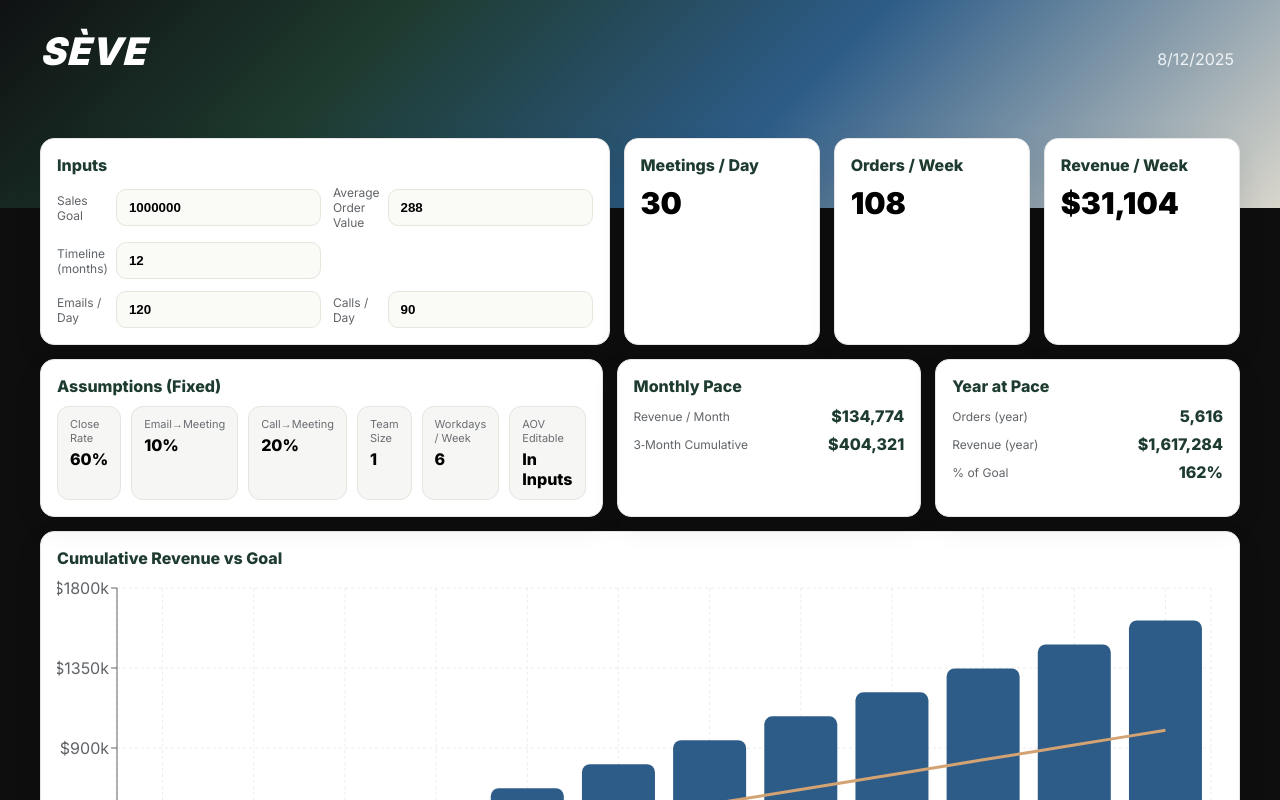
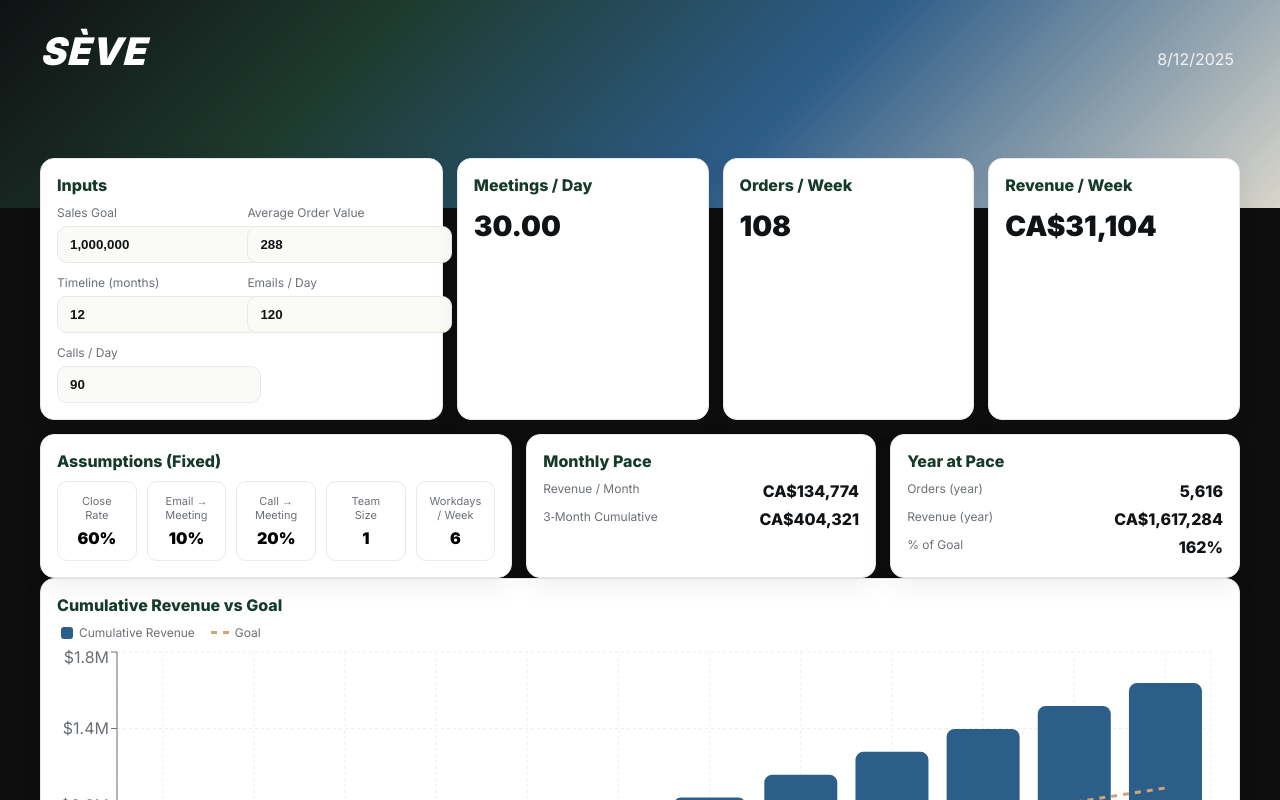
Before and after one commit to cocosteez/seve-dashboard, a Next.js app: page /app in a window 1280 px wide. Shown: the top 800 px of the page. Built offline with nearby package versions, Linux system fonts and the light colour scheme.

Commit message:
Update page.tsx

```diff
--- a/app/app/page.tsx
+++ b/app/app/page.tsx
@@ -1,6 +1,6 @@
 "use client";
 
-import { useEffect, useMemo, useState } from "react";
+import { useCallback, useEffect, useMemo, useState } from "react";
 import {
   ResponsiveContainer,
   BarChart,
@@ -12,28 +12,30 @@ import {
   Line,
 } from "recharts";
 
+// ---- Brand / tokens ---------------------------------------------------------
 const brand = {
-  ink: "#0F1112",
-  forest: "#1E3B2F",
-  slate: "#606468",
-  stone: "#E8E5DC",
+  bg: "#0E0F10",
+  surface: "#FFFFFF",
+  border: "#E9E9E9",
+  grid: "#EFEFEF",
+  ink: "#101315",
+  sub: "#6B7075",
+  forest: "#153A2A",
+  blue: "#2C5E8A",
+  gold: "#D4A373",
   off: "#FAFAF7",
-  deepBlue: "#2D5C88",
-  gold: "#D4A373",
-  card: "#FFFFFF",
-  border: "#E6E6E6",
-  grid: "#ECECEC",
 };
 
-// ── fixed assumptions (locked) ────────────────────────────────────────────────
+// ---- Locks (fixed assumptions) ----------------------------------------------
 const LOCK = {
-  closeRate: 0.6, // 60%
-  emailToMeeting: 0.10, // 10%
-  callToMeeting: 0.20, // 20%
+  closeRate: 0.6,         // 60%
+  emailToMeeting: 0.10,   // 10%
+  callToMeeting: 0.20,    // 20%
   team: 1,
   workdays: 6,
 };
 
+// ---- Types ------------------------------------------------------------------
 type Inputs = {
   salesGoal: number;
   months: number;
@@ -42,7 +44,10 @@ type Inputs = {
   callsPerDay: number;
 };
 
-const defaults: Inputs = {
+type MonthRow = { name: string; cumulative: number; goal: number };
+
+// ---- Defaults ---------------------------------------------------------------
+const DEFAULTS: Inputs = {
   salesGoal: 1_000_000,
   months: 12,
   aov: 288,
@@ -50,214 +55,237 @@ const defaults: Inputs = {
   callsPerDay: 90,
 };
 
-function money(n: number) {
-  return n.toLocaleString(undefined, {
-    style: "currency",
-    currency: "USD",
-    maximumFractionDigits: 0,
-  });
-}
-function pct(n: number) {
-  return (n * 100).toFixed(0) + "%";
+// ---- Utils ------------------------------------------------------------------
+const money0 = (n: number) =>
+  n.toLocaleString(undefined, { style: "currency", currency: "CAD", maximumFractionDigits: 0 });
+
+const pct0 = (n: number) => `${Math.round(n * 100)}%`;
+
+// Numeric input that lets you type freely then commit on blur/Enter
+function NumericInput({
+  value,
+  onCommit,
+  min,
+}: {
+  value: number;
+  onCommit: (n: number) => void;
+  min?: number;
+}) {
+  const [raw, setRaw] = useState(() => value.toLocaleString());
+
+  useEffect(() => setRaw(value.toLocaleString()), [value]);
+
+  const commit = useCallback(() => {
+    const cleaned = raw.replace(/,/g, "").trim();
+    const parsed = cleaned === "" ? 0 : Number(cleaned);
+    const next = Number.isFinite(parsed) ? parsed : 0;
+    onCommit(min != null ? Math.max(next, min) : next);
+    // normalize display with grouping
+    setRaw((min != null ? Math.max(next, min) : next).toLocaleString());
+  }, [raw, onCommit, min]);
+
+  return (
+    <input
+      value={raw}
+      onChange={(e) => setRaw(e.target.value)}
+      onBlur={commit}
+      onKeyDown={(e) => e.key === "Enter" && (e.target as HTMLInputElement).blur()}
+      inputMode="decimal"
+      style={{
+        width: "100%",
+        border: `1px solid ${brand.border}`,
+        borderRadius: 10,
+        padding: "10px 12px",
+        background: brand.off,
+        fontWeight: 600,
+        color: brand.ink,
+      }}
+    />
+  );
 }
 
+// ---- Small UI atoms ---------------------------------------------------------
+const Card = ({
+  title,
+  children,
+  minHeight,
+}: {
+  title: string;
+  children: React.ReactNode;
+  minHeight?: number;
+}) => (
+  <div
+    style={{
+      background: brand.surface,
+      border: `1px solid ${brand.border}`,
+      borderRadius: 14,
+      boxShadow: "0 10px 28px rgba(0,0,0,0.06)",
+      padding: 16,
+      minHeight,
+    }}
+  >
+    <div style={{ fontWeight: 800, color: brand.forest, marginBottom: 10 }}>{title}</div>
+    {children}
+  </div>
+);
+
+const KPI = ({ label, value }: { label: string; value: string }) => (
+  <div style={{ display: "grid", gap: 4 }}>
+    <div style={{ color: brand.sub, fontSize: 12 }}>{label}</div>
+    <div style={{ fontWeight: 900, fontSize: 28, color: brand.ink }}>{value}</div>
+  </div>
+);
+
+const StatRow = ({ k, v }: { k: string; v: string }) => (
+  <div style={{ display: "grid", gridTemplateColumns: "1fr auto" }}>
+    <div style={{ color: brand.sub, fontSize: 12 }}>{k}</div>
+    <div style={{ fontWeight: 800, color: brand.ink }}>{v}</div>
+  </div>
+);
+
+// ---- Page -------------------------------------------------------------------
 export default function Page() {
+  // inputs with localStorage persistence
   const [inp, setInp] = useState<Inputs>(() => {
-    if (typeof window === "undefined") return defaults;
+    if (typeof window === "undefined") return DEFAULTS;
     try {
-      const saved = localStorage.getItem("seve.fixed.inputs");
-      return saved ? JSON.parse(saved) : defaults;
+      const saved = localStorage.getItem("seve.inputs");
+      return saved ? JSON.parse(saved) : DEFAULTS;
     } catch {
-      return defaults;
+      return DEFAULTS;
     }
   });
 
   useEffect(() => {
     try {
-      localStorage.setItem("seve.fixed.inputs", JSON.stringify(inp));
+      localStorage.setItem("seve.inputs", JSON.stringify(inp));
     } catch {}
   }, [inp]);
 
-  const d = useMemo(() => {
+  // calculations derived from inputs + locks
+  const calc = useMemo(() => {
     const weeks = Math.round(inp.months * 4.333);
-
     const meetingsPerDay =
-      inp.emailsPerDay * LOCK.emailToMeeting +
-      inp.callsPerDay * LOCK.callToMeeting;
-
-    const meetingsPerWeekTeam = meetingsPerDay * LOCK.workdays * LOCK.team;
-    const ordersPerWeek = meetingsPerWeekTeam * LOCK.closeRate;
+      inp.emailsPerDay * LOCK.emailToMeeting + inp.callsPerDay * LOCK.callToMeeting;
+    const meetingsPerWeek = meetingsPerDay * LOCK.workdays * LOCK.team;
+    const ordersPerWeek = meetingsPerWeek * LOCK.closeRate;
     const revenuePerWeek = ordersPerWeek * inp.aov;
-
     const revenuePerMonth = revenuePerWeek * 4.333;
     const revenueYear = revenuePerMonth * inp.months;
     const ordersYear = ordersPerWeek * weeks;
 
-    const months = Array.from({ length: inp.months }, (_, i) => i);
+    // chart rows
     const monthlyGoal = inp.salesGoal / inp.months;
-
     let cum = 0;
-    const data = months.map((i) => {
+    const data: MonthRow[] = Array.from({ length: inp.months }, (_, i) => {
       cum += revenuePerMonth;
       const goalCum = monthlyGoal * (i + 1);
-      const label = new Date(2000, i, 1).toLocaleString(undefined, {
-        month: "short",
-      });
+      const label = new Date(2000, i, 1).toLocaleString(undefined, { month: "short" });
       return { name: label, cumulative: Math.round(cum), goal: Math.round(goalCum) };
     });
 
+    const maxY = Math.max(...data.flatMap((r) => [r.cumulative, r.goal]));
+    const yTickFmt =
+      maxY >= 1_000_000
+        ? (v: number) => "$" + (v / 1_000_000).toFixed(1) + "M"
+        : (v: number) => "$" + Math.round(v / 1_000) + "k";
+
     return {
       meetingsPerDay,
-      meetingsPerWeekTeam,
       ordersPerWeek,
-      ordersYear,
       revenuePerWeek,
       revenuePerMonth,
+      ordersYear,
       revenueYear,
       data,
+      yTickFmt,
     };
   }, [inp]);
 
-  // UI helpers
-  const Card = ({
-    title,
-    children,
-    style,
-  }: {
-    title: string;
-    children: any;
-    style?: React.CSSProperties;
-  }) => (
+  // common card height for the three KPIs
+  const KPI_HEIGHT = 126;
+
+  return (
     <div
       style={{
-        background: brand.card,
-        borderRadius: 14,
-        border: `1px solid ${brand.border}`,
-        boxShadow: "0 10px 28px rgba(0,0,0,0.08)",
-        padding: 16,
-        ...style,
+        maxWidth: 1200,
+        margin: "0 auto",
+        padding: "20px 18px 28px",
       }}
     >
-      <div style={{ fontWeight: 800, color: brand.forest, marginBottom: 10 }}>
-        {title}
-      </div>
-      {children}
-    </div>
-  );
-
-  const InputField = ({
-    label,
-    value,
-    onChange,
-  }: {
-    label: string;
-    value: number;
-    onChange: (n: number) => void;
-  }) => (
-    <div
-      style={{
-        display: "grid",
-        gridTemplateColumns: "1.2fr 1fr",
-        alignItems: "center",
-        gap: 8,
-      }}
-    >
-      <div style={{ color: brand.slate, fontSize: 12 }}>{label}</div>
-      <input
-        value={String(value)}
-        onChange={(e) => onChange(Number(e.target.value || 0))}
-        inputMode="decimal"
-        style={{
-          border: `1px solid ${brand.stone}`,
-          borderRadius: 10,
-          padding: "10px 12px",
-          background: brand.off,
-          fontWeight: 600,
-        }}
-      />
-    </div>
-  );
-
-  const Stat = ({ k, v }: { k: string; v: string }) => (
-    <div
-      style={{
-        display: "grid",
-        gridTemplateColumns: "1.2fr 1fr",
-        alignItems: "center",
-        marginBottom: 8,
-      }}
-    >
-      <div style={{ color: brand.slate, fontSize: 12 }}>{k}</div>
-      <div style={{ textAlign: "right", fontWeight: 800, color: brand.forest }}>
-        {v}
-      </div>
-    </div>
-  );
-
-  return (
-    <div style={{ maxWidth: 1200, margin: "0 auto", padding: "0 18px 28px" }}>
-      {/* row: inputs + KPIs */}
+      {/* Row 1: Inputs (wider) + three KPIs */}
       <div
         style={{
           display: "grid",
-          gridTemplateColumns: "1.4fr 1fr 1fr 1fr",
+          gridTemplateColumns: "1.6fr 1fr 1fr 1fr",
           gap: 14,
-          marginTop: -40,
         }}
       >
         <Card title="Inputs">
-          <div
-            style={{
-              display: "grid",
-              gridTemplateColumns: "1fr 1fr",
-              gap: 12,
-            }}
-          >
-            <InputField
-              label="Sales Goal"
-              value={inp.salesGoal}
-              onChange={(v) => setInp((s) => ({ ...s, salesGoal: v }))}
-            />
-            <InputField
-              label="Average Order Value"
-              value={inp.aov}
-              onChange={(v) => setInp((s) => ({ ...s, aov: v }))}
-            />
-            <InputField
-              label="Timeline (months)"
-              value={inp.months}
-              onChange={(v) => setInp((s) => ({ ...s, months: v }))}
-            />
-            <div />
-            <InputField
-              label="Emails / Day"
-              value={inp.emailsPerDay}
-              onChange={(v) => setInp((s) => ({ ...s, emailsPerDay: v }))}
-            />
-            <InputField
-              label="Calls / Day"
-              value={inp.callsPerDay}
-              onChange={(v) => setInp((s) => ({ ...s, callsPerDay: v }))}
-            />
+          <div style={{ display: "grid", gridTemplateColumns: "1fr 1fr", gap: 12 }}>
+            <div>
+              <div style={{ color: brand.sub, fontSize: 12, marginBottom: 6 }}>Sales Goal</div>
+              <NumericInput
+                value={inp.salesGoal}
+                onCommit={(n) => setInp((s) => ({ ...s, salesGoal: n }))}
+                min={0}
+              />
+            </div>
+            <div>
+              <div style={{ color: brand.sub, fontSize: 12, marginBottom: 6 }}>
+                Average Order Value
+              </div>
+              <NumericInput value={inp.aov} onCommit={(n) => setInp((s) => ({ ...s, aov: n }))} min={1} />
+            </div>
+
+            <div>
+              <div style={{ color: brand.sub, fontSize: 12, marginBottom: 6 }}>
+                Timeline (months)
+              </div>
+              <NumericInput
+                value={inp.months}
+                onCommit={(n) => setInp((s) => ({ ...s, months: Math.max(1, Math.round(n)) }))}
+                min={1}
+              />
+            </div>
+            <div>
+              <div style={{ color: brand.sub, fontSize: 12, marginBottom: 6 }}>Emails / Day</div>
+              <NumericInput
+                value={inp.emailsPerDay}
+                onCommit={(n) => setInp((s) => ({ ...s, emailsPerDay: Math.max(0, Math.round(n)) }))}
+                min={0}
+              />
+            </div>
+
+            <div>
+              <div style={{ color: brand.sub, fontSize: 12, marginBottom: 6 }}>Calls / Day</div>
+              <NumericInput
+                value={inp.callsPerDay}
+                onCommit={(n) => setInp((s) => ({ ...s, callsPerDay: Math.max(0, Math.round(n)) }))}
+                min={0}
+              />
+            </div>
           </div>
         </Card>
 
-        <Card title="Meetings / Day">
-          <div style={{ fontSize: 30, fontWeight: 900 }}>{Number(d.meetingsPerDay.toFixed(2)).toLocaleString()}</div>
+        <Card title="Meetings / Day" minHeight={KPI_HEIGHT}>
+          <KPI label="" value={calc.meetingsPerDay.toFixed(2)} />
         </Card>
-        <Card title="Orders / Week">
-          <div style={{ fontSize: 30, fontWeight: 900 }}>{Math.round(d.ordersPerWeek).toLocaleString()}</div>
+
+        <Card title="Orders / Week" minHeight={KPI_HEIGHT}>
+          <KPI label="" value={Math.round(calc.ordersPerWeek).toLocaleString()} />
         </Card>
-        <Card title="Revenue / Week">
-          <div style={{ fontSize: 30, fontWeight: 900 }}>{money(d.revenuePerWeek)}</div>
+
+        <Card title="Revenue / Week" minHeight={KPI_HEIGHT}>
+          <KPI label="" value={money0(calc.revenuePerWeek)} />
         </Card>
       </div>
 
-      {/* row: fixed assumptions + monthly + yearly */}
+      {/* Row 2: Assumptions (fixed) + Monthly Pace + Year at Pace */}
       <div
         style={{
           display: "grid",
-          gridTemplateColumns: "1.2fr 1fr 1fr",
+          gridTemplateColumns: "1.35fr 1fr 1fr",
           gap: 14,
           marginTop: 14,
         }}
@@ -266,61 +294,124 @@ export default function Page() {
           <div
             style={{
               display: "grid",
-              gridTemplateColumns: "repeat(6, 1fr)",
+              gridTemplateColumns: "repeat(5, 1fr)",
               gap: 10,
+              alignItems: "start",
             }}
           >
-            <MiniBadge label="Close Rate" value={pct(LOCK.closeRate)} />
-            <MiniBadge label="Email→Meeting" value={pct(LOCK.emailToMeeting)} />
-            <MiniBadge label="Call→Meeting" value={pct(LOCK.callToMeeting)} />
-            <MiniBadge label="Team Size" value={String(LOCK.team)} />
-            <MiniBadge label="Workdays / Week" value={String(LOCK.workdays)} />
-            <MiniBadge label="AOV Editable" value="In Inputs" />
+            <div
+              style={{
+                border: `1px solid ${brand.border}`,
+                borderRadius: 10,
+                padding: 12,
+                textAlign: "center",
+              }}
+            >
+              <div style={{ color: brand.sub, fontSize: 11, marginBottom: 6 }}>Close Rate</div>
+              <div style={{ fontWeight: 900 }}>{pct0(LOCK.closeRate)}</div>
+            </div>
+            <div
+              style={{
+                border: `1px solid ${brand.border}`,
+                borderRadius: 10,
+                padding: 12,
+                textAlign: "center",
+              }}
+            >
+              <div style={{ color: brand.sub, fontSize: 11, marginBottom: 6 }}>Email → Meeting</div>
+              <div style={{ fontWeight: 900 }}>{pct0(LOCK.emailToMeeting)}</div>
+            </div>
+            <div
+              style={{
+                border: `1px solid ${brand.border}`,
+                borderRadius: 10,
+                padding: 12,
+                textAlign: "center",
+              }}
+            >
+              <div style={{ color: brand.sub, fontSize: 11, marginBottom: 6 }}>Call → Meeting</div>
+              <div style={{ fontWeight: 900 }}>{pct0(LOCK.callToMeeting)}</div>
+            </div>
+            <div
+              style={{
+                border: `1px solid ${brand.border}`,
+                borderRadius: 10,
+                padding: 12,
+                textAlign: "center",
+              }}
+            >
+              <div style={{ color: brand.sub, fontSize: 11, marginBottom: 6 }}>Team Size</div>
+              <div style={{ fontWeight: 900 }}>{LOCK.team}</div>
+            </div>
+            <div
+              style={{
+                border: `1px solid ${brand.border}`,
+                borderRadius: 10,
+                padding: 12,
+                textAlign: "center",
+              }}
+            >
+              <div style={{ color: brand.sub, fontSize: 11, marginBottom: 6 }}>Workdays / Week</div>
+              <div style={{ fontWeight: 900 }}>{LOCK.workdays}</div>
+            </div>
           </div>
         </Card>
 
         <Card title="Monthly Pace">
-          <Stat k="Revenue / Month" v={money(d.revenuePerMonth)} />
-          <Stat
-            k="3‑Month Cumulative"
-            v={money(
-              d.data
-                .slice(0, 3)
-                .reduce(
-                  (acc, cur, i) =>
-                    i === 0 ? cur.cumulative : acc + cur.cumulative - d.data[i - 1].cumulative,
-                  0
-                )
-            )}
-          />
+          <div style={{ display: "grid", gap: 8 }}>
+            <StatRow k="Revenue / Month" v={money0(calc.revenuePerMonth)} />
+            <StatRow
+              k="3‑Month Cumulative"
+              v={money0(calc.data[Math.min(2, calc.data.length - 1)]?.cumulative || 0)}
+            />
+          </div>
         </Card>
 
         <Card title="Year at Pace">
-          <Stat k="Orders (year)" v={d.ordersYear.toLocaleString()} />
-          <Stat k="Revenue (year)" v={money(d.revenueYear)} />
-          <Stat k="% of Goal" v={pct(d.revenueYear / inp.salesGoal)} />
+          <div style={{ display: "grid", gap: 8 }}>
+            <StatRow k="Orders (year)" v={Math.round(calc.ordersYear).toLocaleString()} />
+            <StatRow k="Revenue (year)" v={money0(calc.revenueYear)} />
+            <StatRow k="% of Goal" v={pct0(calc.revenueYear / inp.salesGoal)} />
+          </div>
         </Card>
       </div>
 
-      {/* chart */}
-      <Card title="Cumulative Revenue vs Goal" style={{ marginTop: 14 }}>
-        <div style={{ height: 360 }}>
+      {/* Row 3: Chart */}
+      <Card title="Cumulative Revenue vs Goal" minHeight={420} >
+        {/* Custom legend */}
+        <div style={{ display: "flex", gap: 16, padding: "0 4px 8px 4px" }}>
+          <div style={{ display: "flex", alignItems: "center", gap: 6 }}>
+            <span style={{ width: 12, height: 12, background: brand.blue, borderRadius: 3 }} />
+            <span style={{ fontSize: 12, color: brand.sub }}>Cumulative Revenue</span>
+          </div>
+          <div style={{ display: "flex", alignItems: "center", gap: 6 }}>
+            <span style={{ width: 18, height: 0, borderTop: `3px dashed ${brand.gold}` }} />
+            <span style={{ fontSize: 12, color: brand.sub }}>Goal</span>
+          </div>
+        </div>
+
+        <div style={{ height: 340 }}>
           <ResponsiveContainer width="100%" height="100%">
-            <BarChart data={d.data} margin={{ top: 10, right: 12, left: 0, bottom: 0 }}>
+            <BarChart data={calc.data} margin={{ top: 4, right: 12, left: 0, bottom: 0 }}>
               <CartesianGrid strokeDasharray="3 3" stroke={brand.grid} />
-              <XAxis dataKey="name" stroke={brand.slate} />
-              <YAxis
-                stroke={brand.slate}
-                tickFormatter={(v) => "$" + (v / 1000).toFixed(0) + "k"}
+              <XAxis dataKey="name" stroke={brand.sub} />
+              <YAxis stroke={brand.sub} tickFormatter={calc.yTickFmt as any} />
+              <Tooltip
+                formatter={(v: any, k: any) => [
+                  money0(Number(v)),
+                  k === "cumulative" ? "Cumulative Revenue" : "Goal",
+                ]}
               />
-              <Tooltip formatter={(v: any) => money(Number(v))} />
-              <Bar dataKey="cumulative" fill={brand.deepBlue} radius={[8, 8, 0, 0]} />
+              <Bar dataKey="cumulative" name="Cumulative Revenue" fill={brand.blue} radius={[8, 8, 0, 0]} />
               <Line
                 type="monotone"
                 dataKey="goal"
+                name="Goal"
                 stroke={brand.gold}
+                strokeDasharray="6 6"
                 strokeWidth={3}
                 dot={false}
+                activeDot={{ r: 4 }}
               />
             </BarChart>
           </ResponsiveContainer>
@@ -329,23 +420,3 @@ export default function Page() {
     </div>
   );
 }
-
-// small pill stat used inside Assumptions card
-function MiniBadge({ label, value }: { label: string; value: string }) {
-  return (
-    <div
-      style={{
-        background: "#F6F6F4",
-        border: "1px solid #E6E4DE",
-        borderRadius: 12,
-        padding: "10px 12px",
-        display: "flex",
-        flexDirection: "column",
-        gap: 4,
-      }}
-    >
-      <div style={{ color: "#6A6E72", fontSize: 11 }}>{label}</div>
-      <div style={{ fontWeight: 800 }}>{value}</div>
-    </div>
-  );
-}
```
